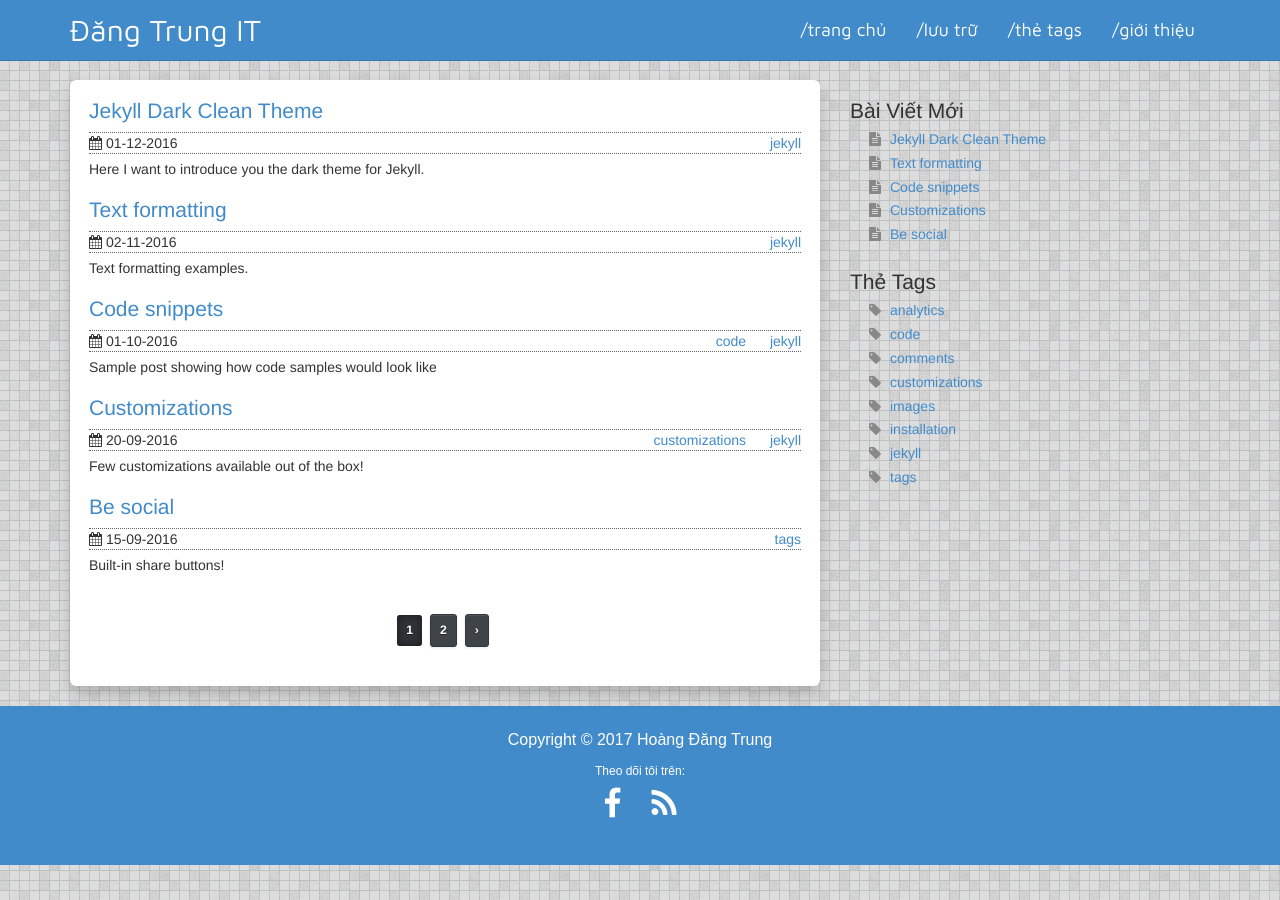
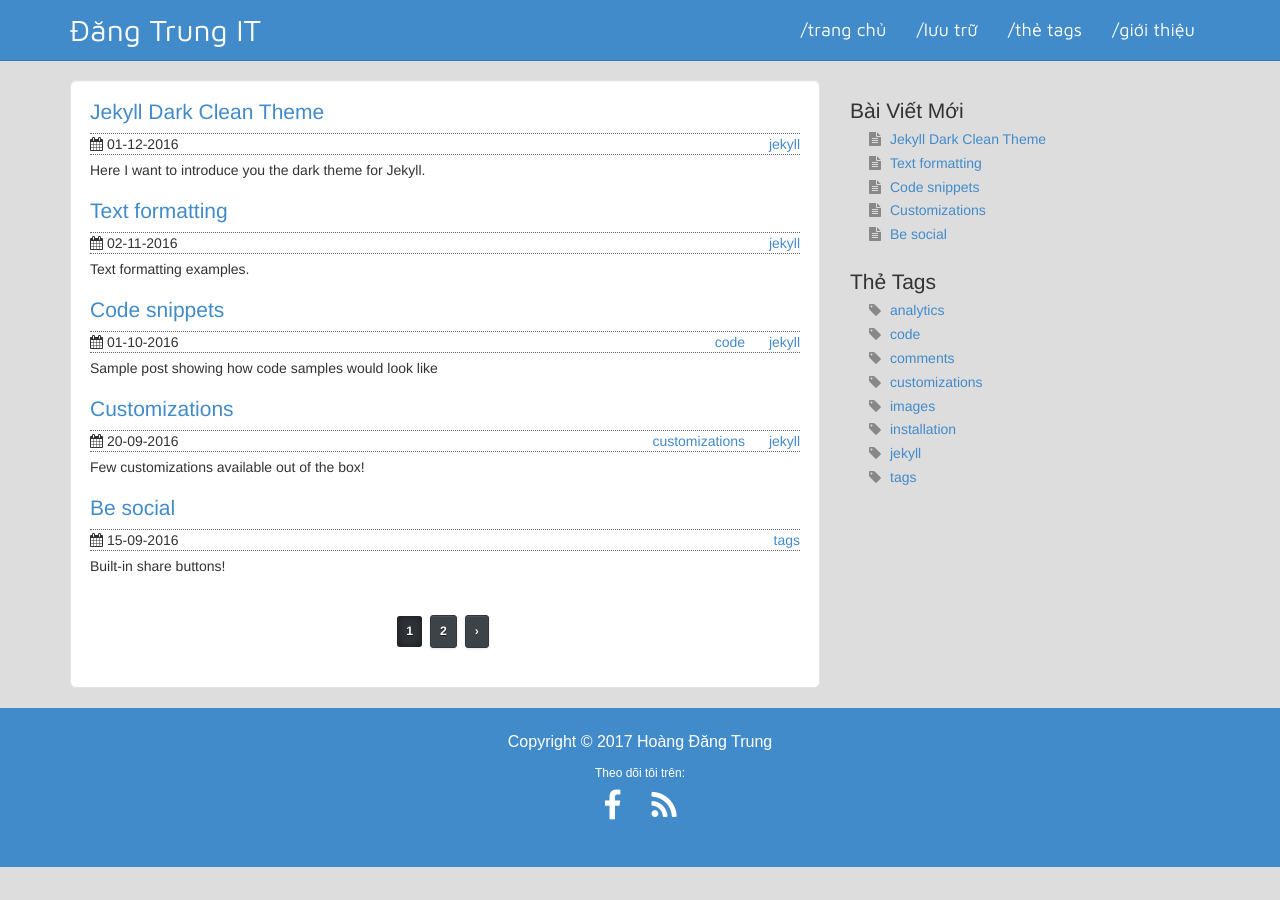
Before and after one commit to hoangdangtrungvn/hoangdangtrungvn.github.io, a Jekyll site: the page built from index.html, in a window 1280 px wide. Built offline with Jekyll 4.4.1, drawn with Linux system fonts in a browser that asks for light colours; the list of posts is cut into pages by our own code.

Commit message:
update css

```diff
--- a/css/theme.css
+++ b/css/theme.css
@@ -1,4 +1,4 @@
-body { padding-top: 80px; background: #ddd url(./pics/random-grey-variations.png); }
+body { padding-top: 80px; background-color: #ddd; }
 
 h1, h2, h3, h4, h5, h6 { margin-top: 0; }
 
@@ -27,7 +27,7 @@ ul.sideBarTags, ul.sideBarPosts { list-style: none; }
 ul.sideBarTags li:before { content: '\f02b'; font-family: 'FontAwesome'; float: left; margin-left: -1.5em; color: #888; }
 ul.sideBarPosts li:before { content: '\f15c'; font-family: 'FontAwesome'; float: left; margin-left: -1.5em; color: #888; }
 
-.well { background-color: #fff; box-shadow: 0px 0px 0px 0px, 0px 8px 16px rgba(0, 0, 0, 0.2); border: 0px; border-radius: 6px; }
+.well { background-color: #fff; border-radius: 6px; }
 
 .well > main-page { width: 75%; }
 
```
